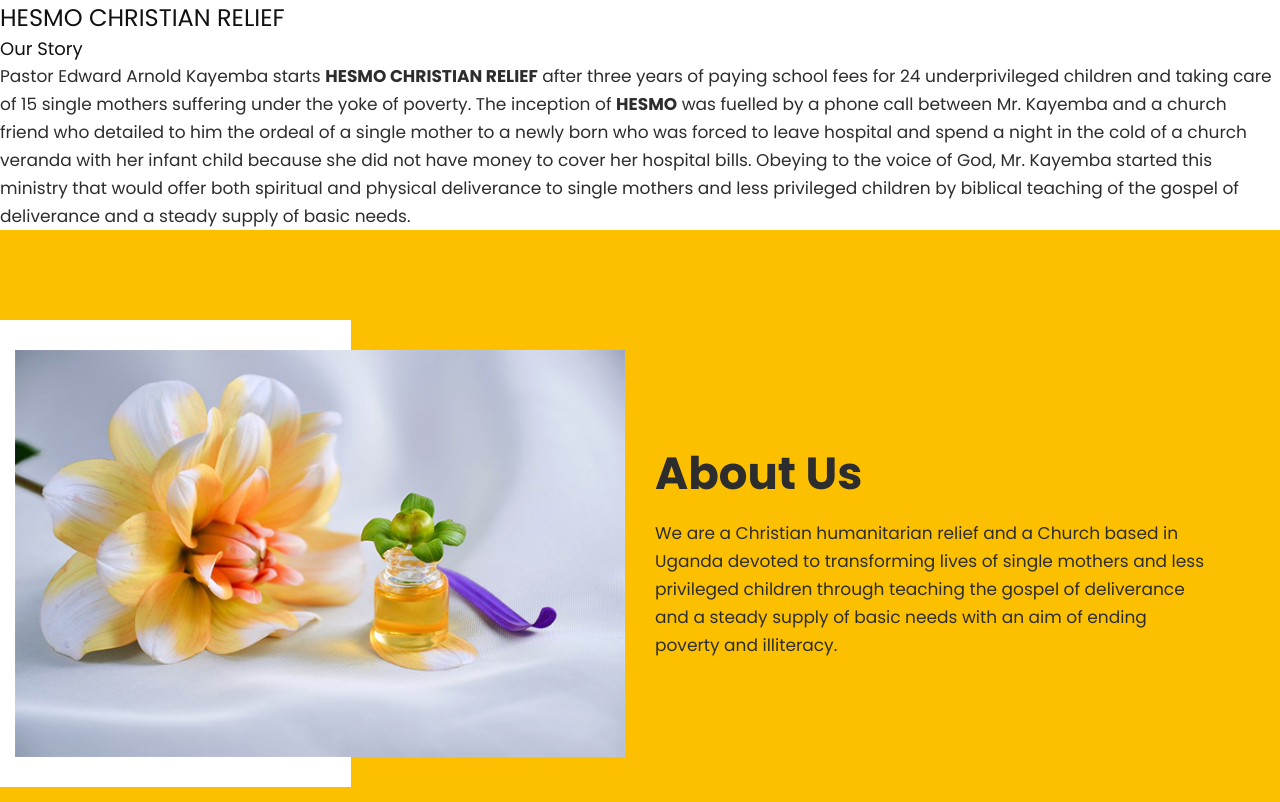
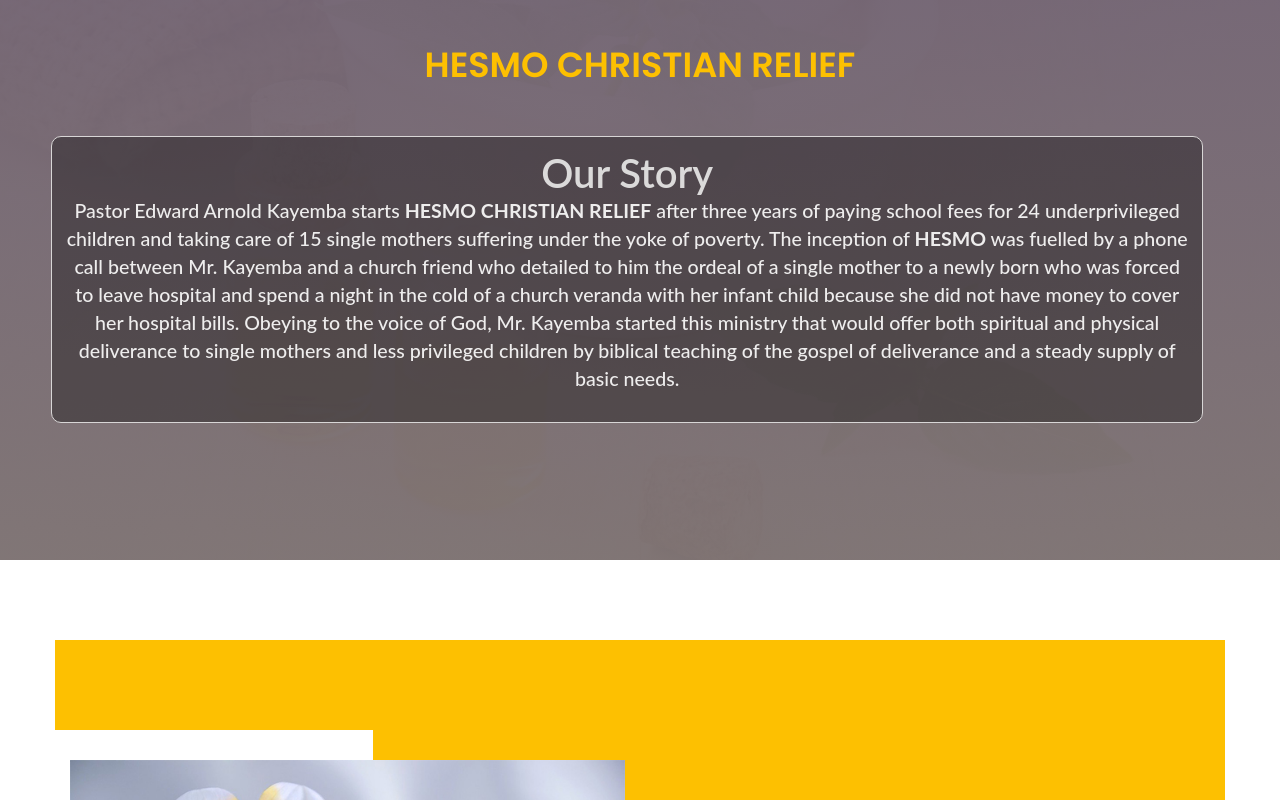
Before and after one commit to kemigabocatherine/HESMO, a website: page index.html in a window 1280 px wide. Shown: the top 802 px of the page. Drawn offline with nearby package versions, Linux system fonts and the light colour scheme.

Commit message:
Add styles to the page elements

```diff
--- a/css/style.css
+++ b/css/style.css
@@ -43,12 +43,89 @@ html {
 }
 
 body {
-  color: #666;
+  height: 100vh;
+  /* color: #666; */
   font-size: 14px;
   font-family: 'Poppins', sans-serif;
   line-height: 1.80857;
   font-weight: normal;
   overflow-x: hidden;
+}
+
+header {
+  height: 70%;
+  width: 100%;
+  text-align: center;
+  padding-top: 100px;
+  color: white;
+  overflow: hidden;
+  background: #4d4c4c;
+  background: linear-gradient(rgba(92, 76, 92, 0.8), rgba(92, 89, 89, 0.8)), url("../images/banner.jpg");
+  background: linear-gradient(rgba(85, 68, 85, 0.8), rgba(97, 84, 84, 0.8)), url("../images/banner.jpg");
+  background-size: cover;
+  background-repeat: no-repeat;
+}
+
+@media screen and (max-width: 768px) {
+  header {
+    height: 80%;
+  }
+}
+
+.heading {
+  line-height: 90px;
+  color: #fdc001;
+  font-weight: 600;
+  font-size: 250%;
+  width: 100%;
+  margin-top: -80px;
+}
+
+.hero-header {
+  background-color: rgb(0,0,0); /* Fallback color */
+  background-color: rgba(0,0,0, 0.4); /* Black w/opacity/see-through */
+  color: white;
+  font-weight: bold;
+  border: 1px solid #b8b6b6;
+  border-radius: 10px;
+  position: relative;
+  top: 50%;
+  left: 50%;
+  transform: translate(-50%, -50%);
+  z-index: 2;
+  width: 80%;
+  padding: 20px 20px 30px 20px;
+  text-align: center;
+  /* margin-top: -10rem; */
+  margin-bottom: 50px;
+  box-shadow: #222;
+}
+
+.paragraph {
+  background-color: rgba(0,0,0, 0.35);
+  width: 90%;
+  height: 70%;
+  border: 1px solid #d8d6d6;
+  margin-left: 4%;
+  margin-right: 3%;
+  margin-top: 2%;
+  margin-bottom: 2rem;
+  border-radius: 10px;
+  padding: 1%;
+  z-index: 2;
+  font-family: lato, sans-serif;
+}
+
+.col-md-4 {
+  height: fit-content;
+}
+
+.story {
+  color: #eeeded;
+  font-weight: 500;
+  text-align: center;
+  font-size: 140%;
+  margin-bottom: 1rem;
 }
 
 a {
@@ -62,7 +139,6 @@ a {
   transition: all 0.3s ease-in-out;
 }
 
-h1,
 h2,
 h3,
 h4,
@@ -79,11 +155,20 @@ h6 {
 }
 
 h1 {
-  font-size: 24px;
+  color: #101010;
+  font-weight: 700;
+  font-size: 80px;
+  line-height: 90px;
 }
 
 h2 {
   font-size: 22px;
+}
+
+.sub {
+  color: #dbdada;
+  font-size: 40px;
+  font-weight: 600;
 }
 
 h3 {
@@ -316,7 +401,7 @@ button {
 /* -- header -- */
 
 .header-area {
-  border-top: #fdc001 solid 40px;
+  /* border-top: #fdc001 solid 40px; */
   width: 100%;
 }
 
@@ -435,16 +520,12 @@ button {
 
 /** banner section **/
 
-.full_bg {
-  background: url(../images/banner.jpg);
-  height: 100vh;
-  background-repeat: no-repeat;
-  background-position: center;
-  background-size: cover;
-}
-
 .slider_main {
   padding: 80px 0;
+  background-image: url("../images/banner.jpg");
+  background-position: center;
+  background-repeat: no-repeat;
+  background-size: cover;
 }
 
 .relative {
@@ -871,7 +952,6 @@ button {
   margin-bottom: -35px;
 }
 
-
 /** end blog section **/
 
 
@@ -884,6 +964,9 @@ button {
   background: #fdc001;
   padding-top: 90px;
   padding-bottom: 90px;
+  margin-top: 80px;
+  margin-left: 55px;
+  margin-right: 55px;
 }
 
 .container_width {
@@ -1030,6 +1113,7 @@ button {
   padding-top: 90px;
   background: #2d2d2d;
   text-align: center;
+  font-weight: 300;
 }
 
 .logo_footer {
@@ -1232,3 +1316,7 @@ ul.social_icon li a i:hover {
 .portfolio_page .footer {
   margin-top: 60px;
 }
+
+footer {
+  background-color: #fdc001;
+}
```
